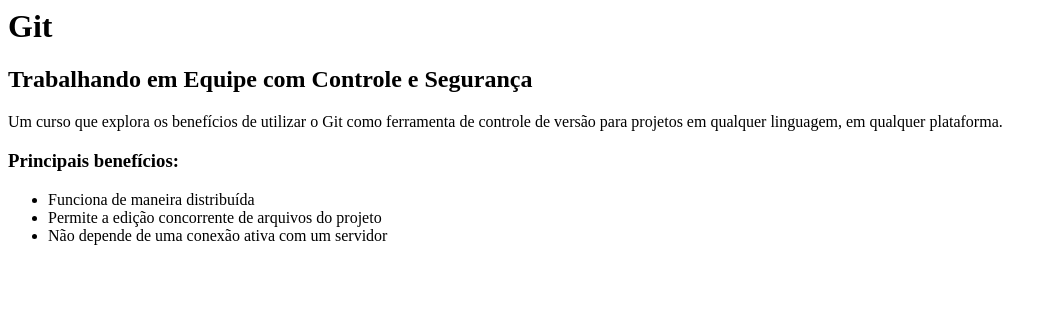
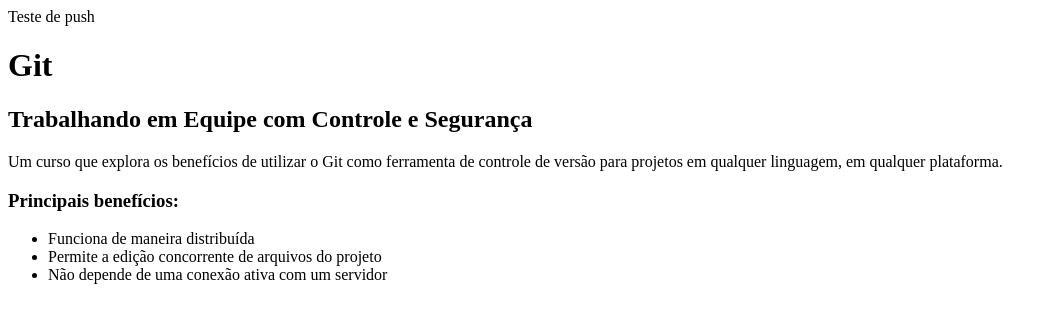
Before and after one commit to sssantiago67/novo-curso-git, a plain HTML site: page index.html in a window 1280 px wide. Shown: the whole page, without its empty margins (0-1057 px from the left). Drawn offline with Linux system fonts and the light colour scheme.

Commit message:
Incluido parágrafo no head

```diff
--- a/index.html
+++ b/index.html
@@ -1,5 +1,6 @@
 <html>
     <head>
+    	<p>Teste de push</p>
     </head>
     <body>
         <h1>Git</h1>
```
